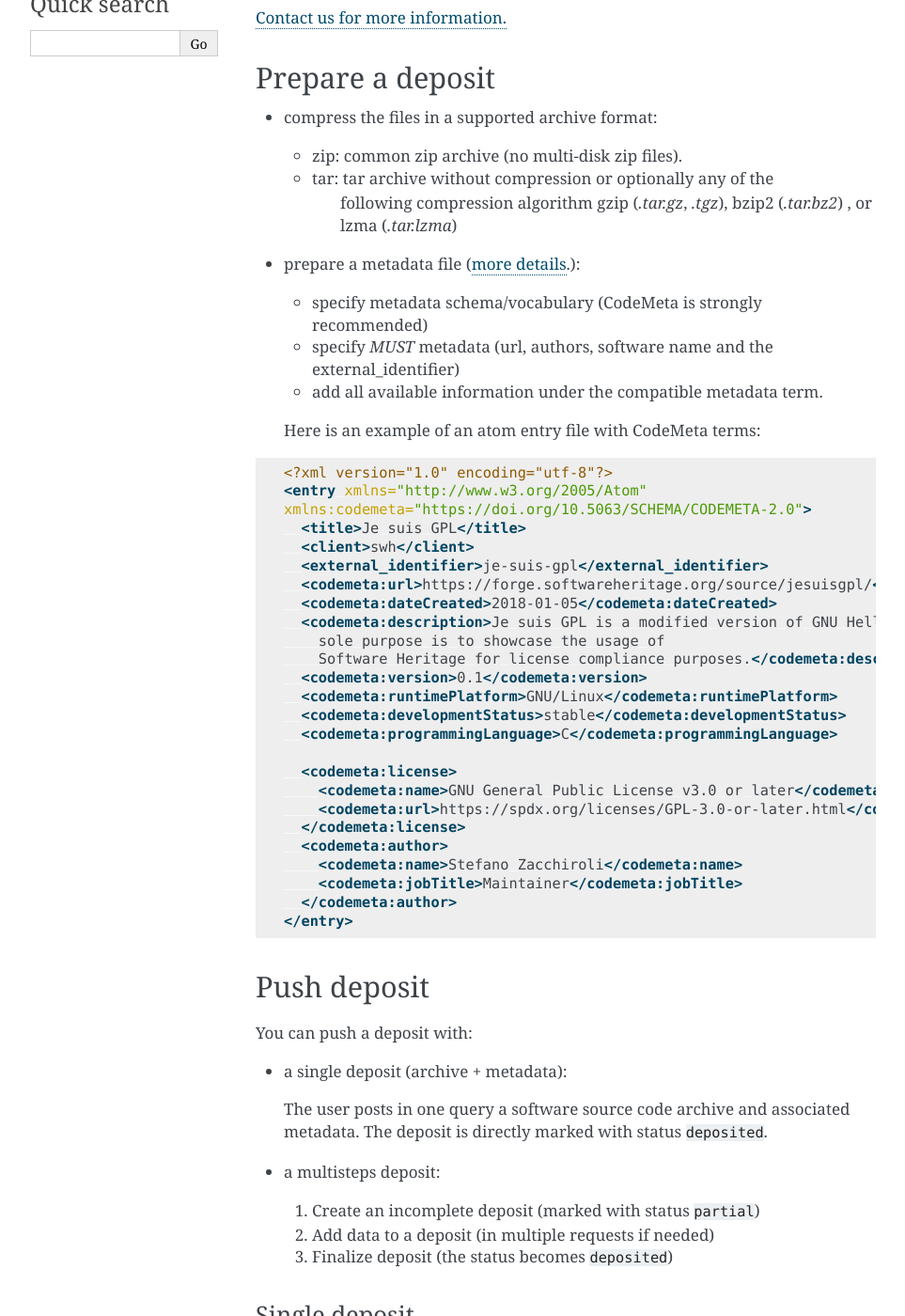
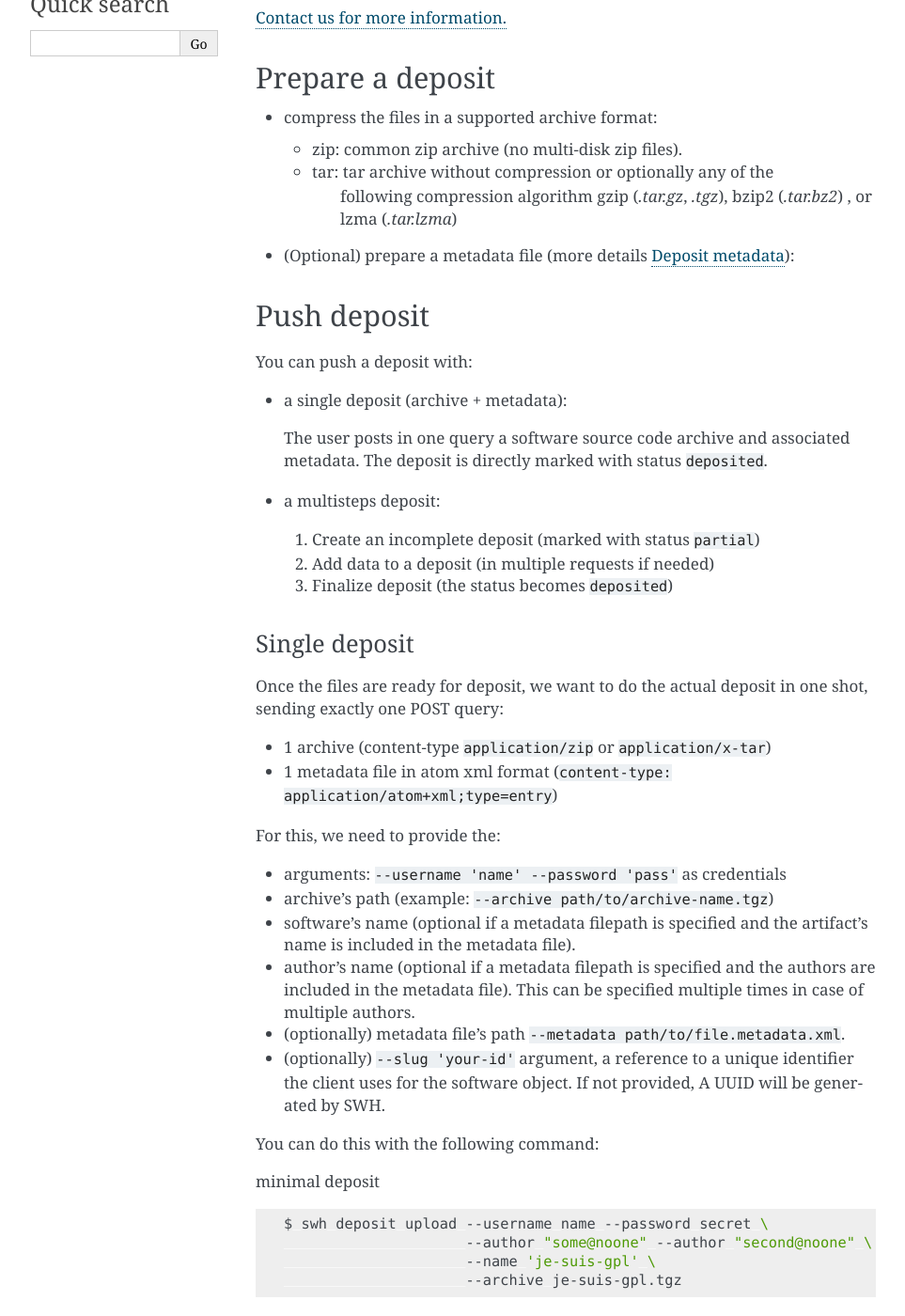
Before and after one commit to SoftwareHeritage/swh-deposit, a Sphinx documentation site: the page built from docs/getting-started.rst, in a window 1280 px wide and 1400 px high, scrolled down 489 px. Shown: the whole window at 94% size, without its empty margins (148-1111 px from the left). Built offline with Sphinx 7.4.7, drawn with Linux system fonts in a browser that asks for light colours; pages that are not in the unit, such as notebooks, are missing from menus; some of the changed text lies outside the part shown.

Commit message:
docs/getting-started: Update according to latest changes
Related T1650
Related T1648

```diff
--- a/docs/getting-started.rst
+++ b/docs/getting-started.rst
@@ -36,43 +36,7 @@ Prepare a deposit
          following compression algorithm gzip (`.tar.gz`, `.tgz`), bzip2
          (`.tar.bz2`) , or lzma (`.tar.lzma`)
 
-* prepare a metadata file (`more details <./metadata.html>`__.):
-
-  - specify metadata schema/vocabulary (CodeMeta is strongly recommended)
-  - specify *MUST* metadata (url, authors, software name and
-    the external\_identifier)
-  - add all available information under the compatible metadata term.
-
-  Here is an example of an atom entry file with CodeMeta terms:
-
-.. code:: xml
-
-  <?xml version="1.0" encoding="utf-8"?>
-  <entry xmlns="http://www.w3.org/2005/Atom"
-  xmlns:codemeta="https://doi.org/10.5063/SCHEMA/CODEMETA-2.0">
-    <title>Je suis GPL</title>
-    <client>swh</client>
-    <external_identifier>je-suis-gpl</external_identifier>
-    <codemeta:url>https://forge.softwareheritage.org/source/jesuisgpl/</codemeta:url>
-    <codemeta:dateCreated>2018-01-05</codemeta:dateCreated>
-    <codemeta:description>Je suis GPL is a modified version of GNU Hello whose
-      sole purpose is to showcase the usage of
-      Software Heritage for license compliance purposes.</codemeta:description>
-    <codemeta:version>0.1</codemeta:version>
-    <codemeta:runtimePlatform>GNU/Linux</codemeta:runtimePlatform>
-    <codemeta:developmentStatus>stable</codemeta:developmentStatus>
-    <codemeta:programmingLanguage>C</codemeta:programmingLanguage>
-
-    <codemeta:license>
-      <codemeta:name>GNU General Public License v3.0 or later</codemeta:name>
-      <codemeta:url>https://spdx.org/licenses/GPL-3.0-or-later.html</codemeta:url>
-    </codemeta:license>
-    <codemeta:author>
-      <codemeta:name>Stefano Zacchiroli</codemeta:name>
-      <codemeta:jobTitle>Maintainer</codemeta:jobTitle>
-    </codemeta:author>
-  </entry>
-
+* (Optional) prepare a metadata file (more details :ref:`deposit-metadata`):
 
 
 Push deposit
@@ -105,13 +69,17 @@ in one shot, sending exactly one POST query:
 For this, we need to provide the:
 
 * arguments: ``--username 'name' --password 'pass'`` as credentials
-* archive's path (example: ``--archive path/to/archive-name.tgz``) :
+* archive's path (example: ``--archive path/to/archive-name.tgz``)
+* software's name (optional if a metadata filepath is specified and the
+  artifact's name is included in the metadata file).
+* author's name (optional if a metadata filepath is specified and the authors
+  are included in the metadata file). This can be specified multiple times in
+  case of multiple authors.
 * (optionally) metadata file's path ``--metadata
-  path/to/file.metadata.xml``. If not provided, the archive's filename
-  will be used to determine the metadata file, e.g:
-  ``path/to/archive-name.tgz.metadata.xml``
-* (optionally) ``--slug 'your-id'`` argument, a reference to a
-  unique identifier the client uses for the software object.
+  path/to/file.metadata.xml``.
+* (optionally) ``--slug 'your-id'`` argument, a reference to a unique identifier
+  the client uses for the software object. If not provided, A UUID will be
+  generated by SWH.
 
 You can do this with the following command:
 
@@ -120,6 +88,8 @@ minimal deposit
 .. code:: shell
 
  $ swh deposit upload --username name --password secret \
+                      --author "some@noone" --author "second@noone" \
+                      --name 'je-suis-gpl' \
                       --archive je-suis-gpl.tgz
 
 with client's external identifier (``slug``)
@@ -127,6 +97,8 @@ with client's external identifier (``slug``)
 .. code:: shell
 
  $ swh deposit upload --username name --password secret \
+                      --author "some@noone" \
+                      --name 'je-suis-gpl' \
                       --archive je-suis-gpl.tgz \
                       --slug je-suis-gpl
 
@@ -135,9 +107,10 @@ to a specific client's collection
 .. code:: shell
 
  $ swh deposit upload --username name --password secret \
+                      --author "some@noone" \
+                      --name 'je-suis-gpl' \
                       --archive je-suis-gpl.tgz \
                       --collection 'second-collection'
-
 
 
 You just posted a deposit to your collection on Software Heritage
@@ -195,6 +168,8 @@ Continue the deposit by using the ``--deposit-id`` argument given as a response
 for the first step. You can continue adding content or metadata while you use
 the ``--partial`` argument.
 
+To only add one new archive to the deposit:
+
 .. code:: shell
 
   $ swh deposit upload --username name --password secret \
@@ -202,39 +177,30 @@ the ``--partial`` argument.
                        --deposit-id 42 \
                        --partial
 
-
-In case you want to add only one new archive without metadata:
-
-.. code:: shell
-
-  $ swh deposit upload --username name --password secret \
-                       --archive add-foo.tar.gz \
-                       --archive-deposit \
-                       --deposit-id 42 \
-                       --partial
-
-If you want to add only metadata, use:
+To only add metadata to the deposit:
 
 .. code:: shell
 
   $ swh deposit upload --username name --password secret \
                        --metadata add-foo.tar.gz.metadata.xml \
-                       --metadata-deposit \
                        --deposit-id 42 \
                        --partial
 
-3. Finalize deposit
-~~~~~~~~~~~~~~~~~~~
-On your last addition, by not declaring it as ``--partial``, the
-deposit will be considered as completed and its status will be changed
-to ``deposited``:
-
+or:
 .. code:: shell
 
   $ swh deposit upload --username name --password secret \
-                       --metadata add-foo.tar.gz.metadata.xml \
-                       --metadata-deposit \
-                       --deposit-id 42
+                       --name 'add-foo' --author 'someone' \
+                       --deposit-id 42 \
+                       --partial
+
+
+3. Finalize deposit
+~~~~~~~~~~~~~~~~~~~
+
+On your last addition (same command as before), by not declaring it
+``--partial``, the deposit will be considered completed. Its status will be
+changed to ``deposited``
 
 
 Update deposit
--- a/docs/metadata.rst
+++ b/docs/metadata.rst
@@ -1,3 +1,5 @@
+.. _deposit-metadata:
+
 Deposit metadata
 ================
 
```
